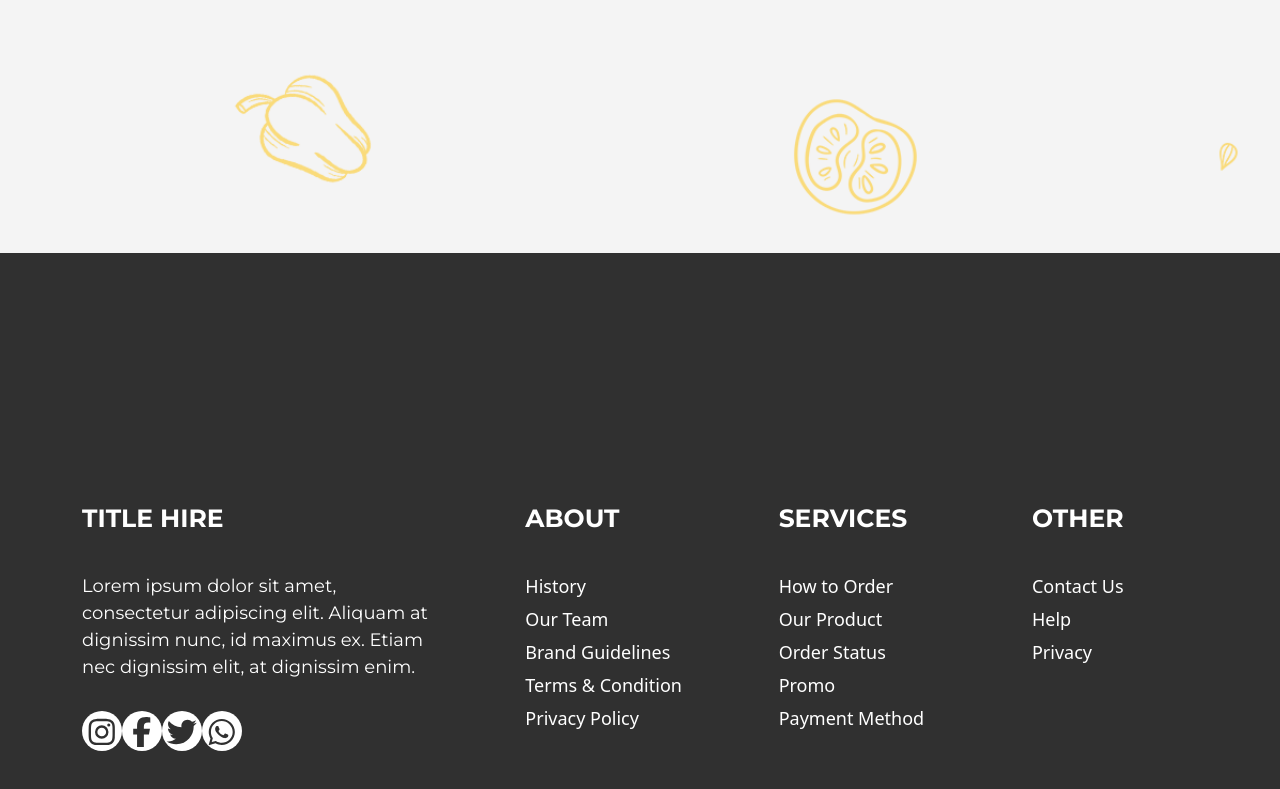
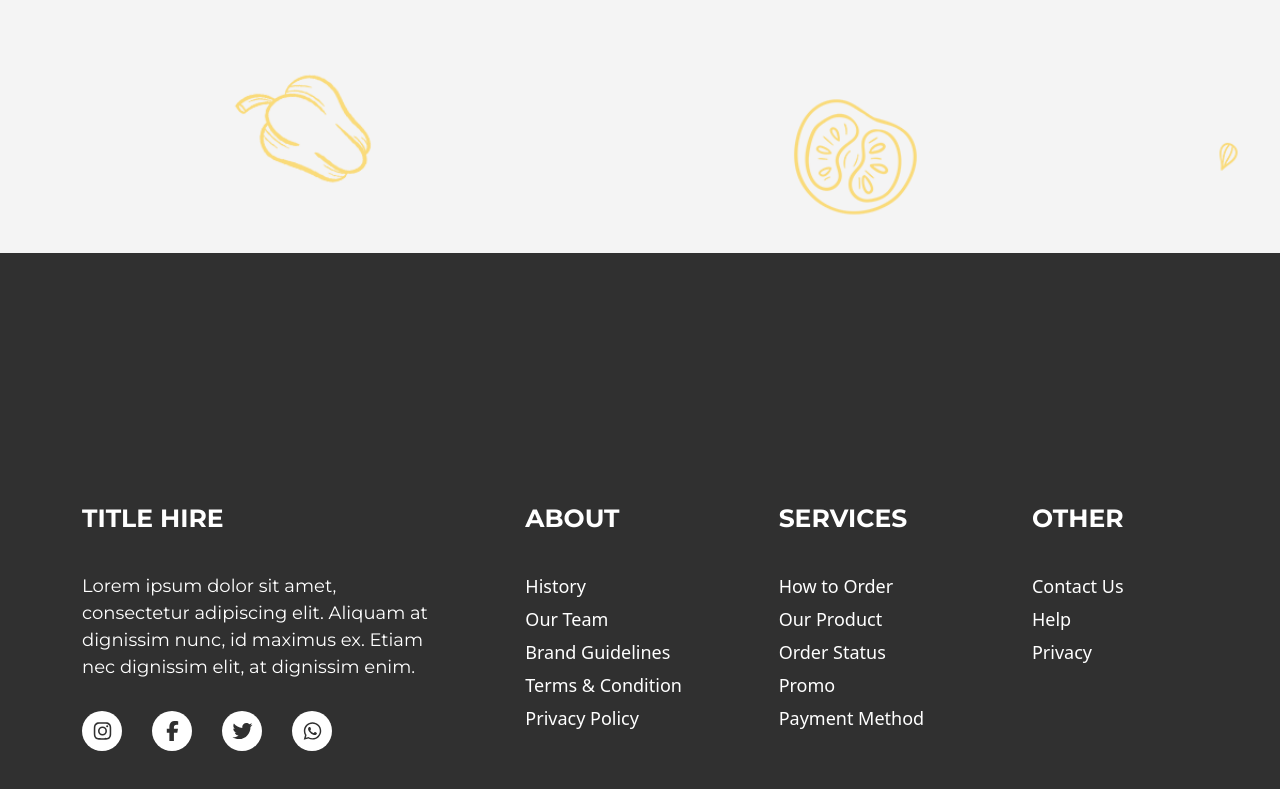
Before and after one commit to Eldor-Xudoyberdiyev-01/project, a plain HTML site: page index.html in a window 1280 px wide. Shown: the part 5822-6611 px from the top of the page. Drawn offline with Linux system fonts and the light colour scheme.

Commit message:
first commit

```diff
--- a/assets/css/style.css
+++ b/assets/css/style.css
@@ -281,7 +281,7 @@ footer .inp li{
 }
 footer .icon li a{
     color: #303030;
-    font-size: 30px;
+    font-size: 20px;
     transition: 300ms;
 
 }
@@ -299,6 +299,11 @@ footer .icon li{
     height: 40px;
     transition: 400ms;
 }
+footer .icon{
+    width: 250px;
+    display: flex;
+    justify-content: space-between;
+}
 .footer_box{
   padding-top: 250px;
   padding-bottom: 290px;
```
